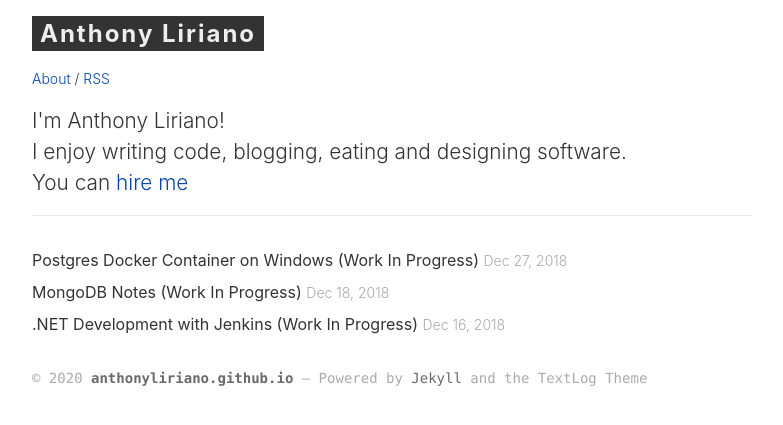
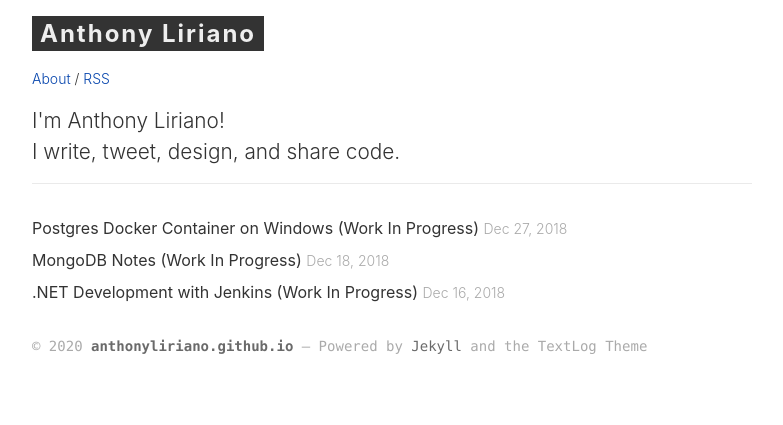
Before and after one commit to anthonyliriano/anthonyliriano.github.io, a Jekyll site: the page built from index.html, in a window 1280 px wide. Shown: the top 425 px of the page, without its empty margins (8-791 px from the left). Built offline with Jekyll 4.4.1, drawn with Linux system fonts in a browser that asks for light colours.

Commit message:
Updating head

```diff
--- a/_includes/intro.html
+++ b/_includes/intro.html
@@ -1,5 +1,5 @@
 <p class="site-intro">
     I'm Anthony Liriano! <br />
-    I enjoy writing code, blogging, eating and designing software.<br />
-    You can <a href="mailto:anthonylir@gmail.com">hire me</a>
+    I write, tweet, design, and share code. <br />
+    <!-- You can <a href="mailto:anthonylir@gmail.com">hire me</a>  -->
 </p>
```
